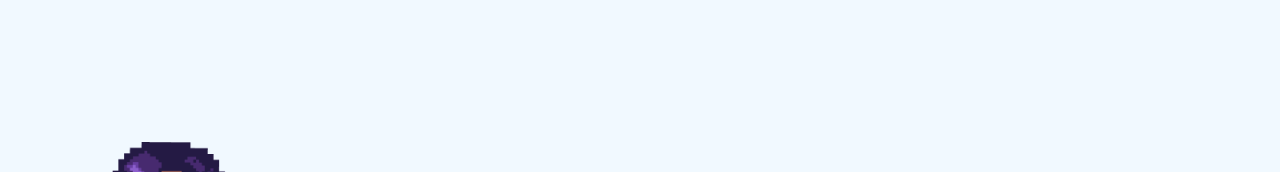
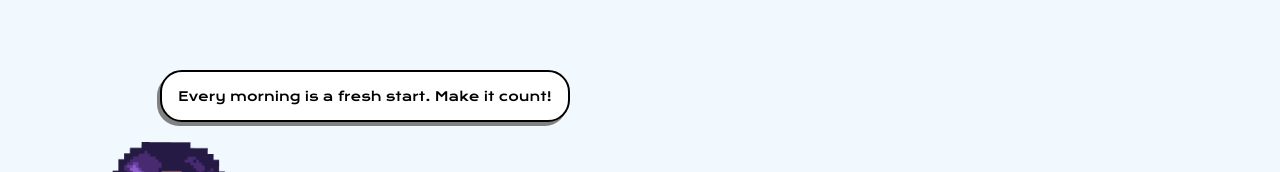
Before and after one commit to EndziTheNoob/taskmate, a Next.js app: page /todolist in a window 1280 px wide. Shown: the part 326-498 px from the top of the page. Built offline with nearby package versions, Linux system fonts and the light colour scheme.

Commit message:
nastaveni bubliny s generovanim hlasek

```diff
--- a/src/components/Bubble/Bubble.js
+++ b/src/components/CharacterBubble/index.js
@@ -3,8 +3,9 @@ import styled from 'styled-components';
 import { quotesMorning } from '../../pages/api/quotes_morning';
 
 const BubbleContainer = styled.div`
-  position: relative;
-  bottom: 15rem;
+  position: absolute;
+  bottom: 22rem;
+  left: 8rem;
 `;
 
 const BubbleContent = styled.div`
@@ -13,36 +14,31 @@ const BubbleContent = styled.div`
   padding: 1rem;
   border: 2px solid #000000;
   background-color: #ffffff;
-  border-radius: 8px;
+  border-radius: 22px;
   box-shadow: -3px 4px rgb(129, 129, 129);
   color: #000000;
   font-size: 0.8rem;
   white-space: pre-line;
-  min-width: 600px;
+  min-width: 40%;
   font-family: var(--font-mono);
   margin-left: 2rem;
   text-align: center;
+  z-index: 1;
 `;
 
 const CharacterBubble = () => {
   const [quote, setQuote] = useState('');
 
   useEffect(() => {
-    const randomQuote =
-      quotesMorning[Math.floor(Math.random() * quotesMorning.length)];
+    const randomIndex = Math.floor(Math.random() * quotesMorning.length);
+    const randomQuote = quotesMorning[randomIndex];
     setQuote(randomQuote);
   }, []);
-
-  const handleClick = () => {
-    const randomQuote =
-      quotesMorning[Math.floor(Math.random() * quotesMorning.length)];
-    setQuote(randomQuote);
-  };
 
   return (
     <BubbleContainer>
       {quote && (
-        <BubbleContent onClick={handleClick}>
+        <BubbleContent>
           <p>{quote}</p>
         </BubbleContent>
       )}
--- a/src/pages/api/quotes_morning.js
+++ b/src/pages/api/quotes_morning.js
@@ -1,4 +1,4 @@
-const quotesMorning = [
+export const quotesMorning = [
   'Rise and shine, my friend! Time to conquer the day with boundless enthusiasm!',
   "Good morning, sunshine! Let's kickstart this day with a burst of productive energy!",
   'Wake up and seize the day! Unleash your creative powers and make magic happen!',
--- a/src/pages/todolist.js
+++ b/src/pages/todolist.js
@@ -12,11 +12,13 @@ import {
   PlusIcon,
 } from '../styles/Todolist.js';
 import Head from 'next/head';
+import CharacterBubble from '../components/CharacterBubble/index.js';
 
 export default function TodoApp() {
   const [tasks, setTasks] = useState([]);
   const [newTask, setNewTask] = useState('');
 
+  // funkce basic todo list - přidávání a mazání tasků
   const handleInputChange = (e) => {
     setNewTask(e.target.value);
   };
@@ -48,6 +50,7 @@ export default function TodoApp() {
       handleAddTask();
     }
   };
+
   return (
     <>
       <Head>
@@ -91,6 +94,7 @@ export default function TodoApp() {
             </Task>
           ))}
         </TaskList>
+        <CharacterBubble />
         <TaskmateTodo
           src="/img/Taskmate_Kafe.gif"
           alt="taskmate2"
--- a/src/styles/Todolist.js
+++ b/src/styles/Todolist.js
@@ -14,6 +14,7 @@ export const Container = styled.div`
   margin-top: 50px;
   height: 50%;
   width: 50%;
+  max-width: 100%;
   margin-left: 25%;
   margin-right: 25%;
 `;
@@ -27,7 +28,7 @@ export const TaskList = styled.ul`
 export const Task = styled.li`
   display: flex;
   align-items: center;
-  justify-content: space-between;
+  justify-content: flex-start;
   background-color: ${Palette.purple_light};
   padding: 10px;
   margin-bottom: 0.3rem;
@@ -40,26 +41,39 @@ export const Task = styled.li`
   border-radius: 8px;
   font-family: var(--font-todolist);
   height: 2rem;
+
+  div {
+    display: flex;
+    align-items: center;
+    flex-grow: 1; /* Allow the content to grow and push the delete button to the end */
+  }
 `;
 
 export const Checkbox = styled.input.attrs({
   type: 'checkbox',
 })`
   appearance: none;
+  appearance: none;
   width: 1rem;
   height: 1rem;
   border: 1px solid #aaa;
-  border-radius: 100%;
+  border-radius: 50%; /* Rounded shape */
   margin-right: 0.8rem;
   margin-left: -1rem;
   background-color: white;
   cursor: pointer;
+
+  &:checked {
+    background-color: ${Palette.gray_dark};
+    border-color: ${Palette.purple_light};
+  }
 `;
 
 export const DeleteButton = styled.button`
   background-color: transparent;
   border: none;
   cursor: pointer;
+  align-self: right;
 `;
 
 export const InputContainer = styled.div`
```
Also changed, not shown: public/img/Taskmate_Hair.gif (added), src/components/CharacterBubble/styled.js (added).
